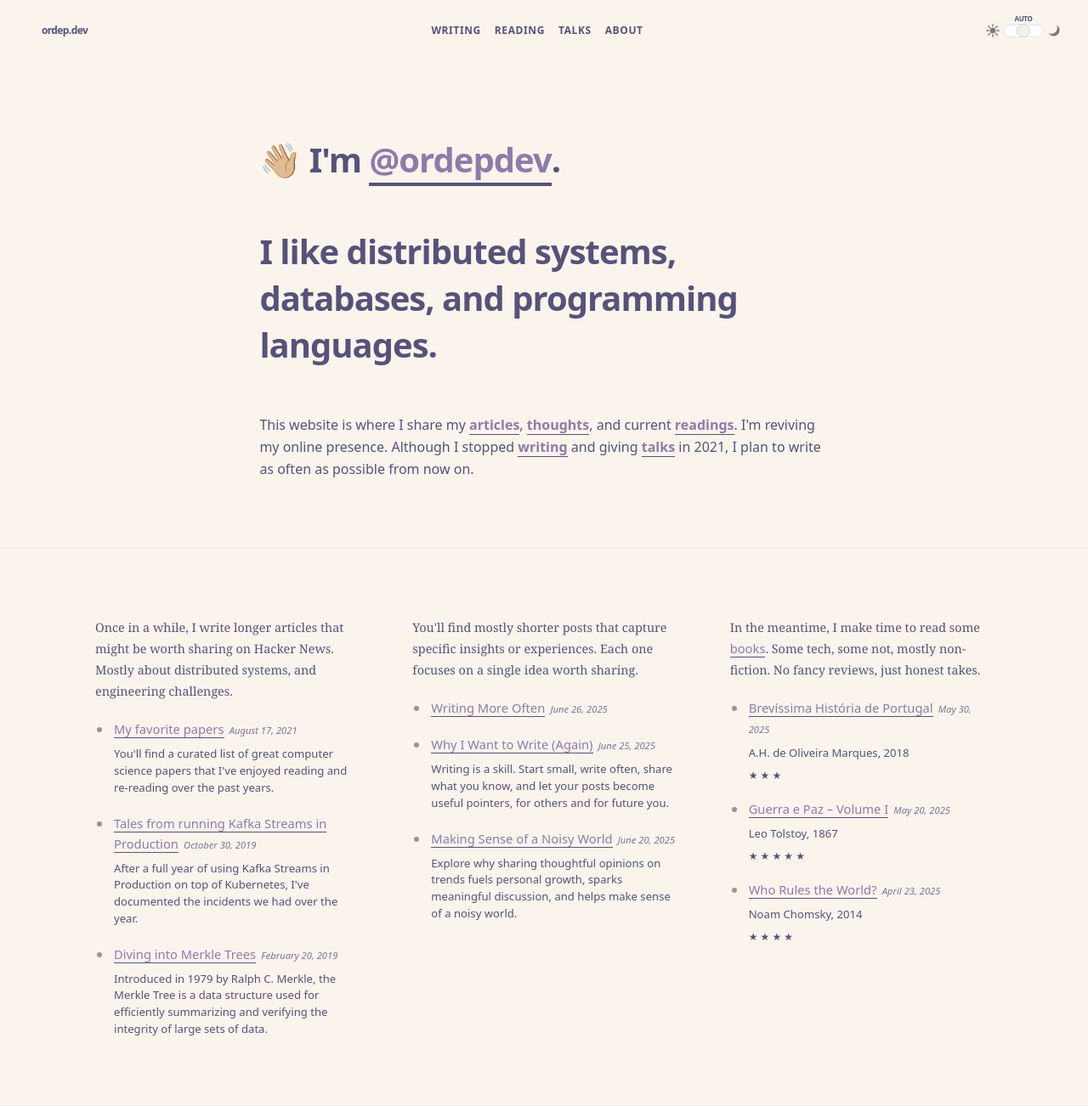
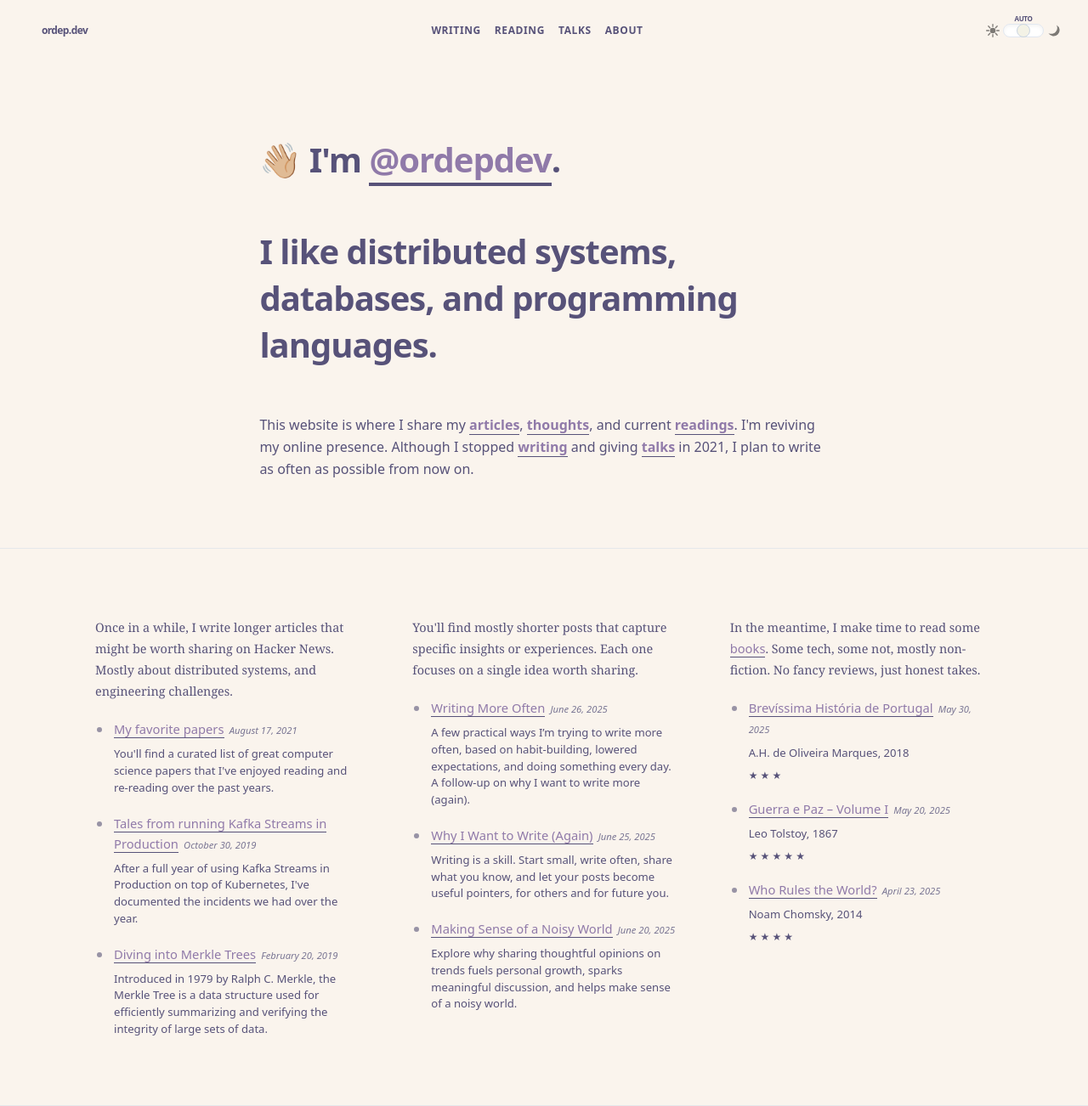
Before and after one commit to ordepdev/ordepdev.github.io, a Jekyll site: the page built from index.md, in a window 1280 px wide. Shown: the whole page at 85% size. Built offline with Jekyll 4.4.1, drawn with Linux system fonts in a browser that asks for light colours.

Commit message:
Add missing description

```diff
--- a/_posts/2025-06-26-writing-more-often.md
+++ b/_posts/2025-06-26-writing-more-often.md
@@ -1,6 +1,7 @@
 ---
 layout: post
 title: "Writing More Often"
+description: A few practical ways I’m trying to write more often, based on habit-building, lowered expectations, and doing something every day. A follow-up on why I want to write more (again).
 date: 2025-06-26
 ---
 
```
